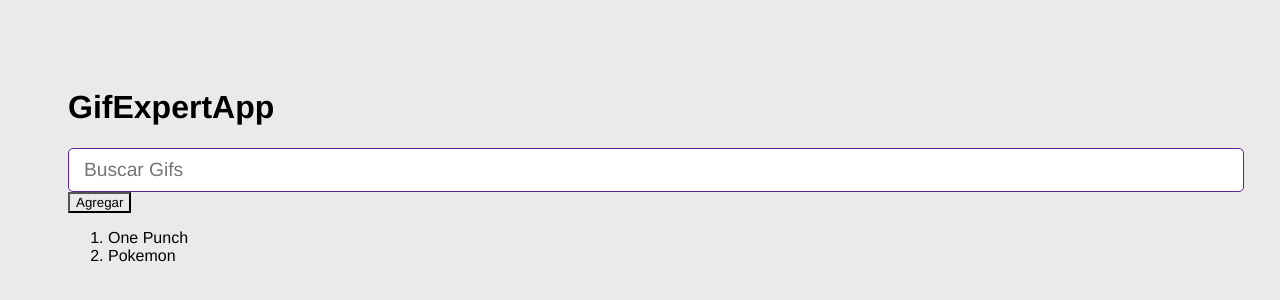
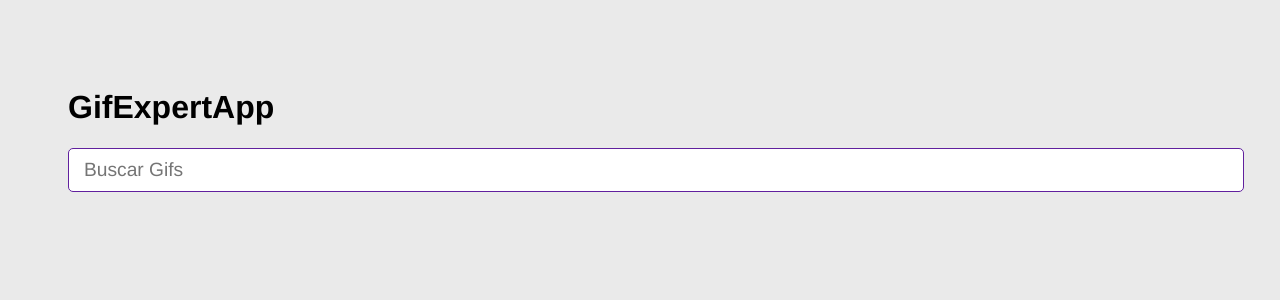
Before and after one commit to Xanul/gifExpertApp, a React (Vite) app: page / in a window 1280 px wide. Shown: the top 300 px of the page. Built offline with nearby package versions, Linux system fonts and the light colour scheme.

Commit message:
Added the logic to AddCategory component

```diff
--- a/src/Components/AddCategory.jsx
+++ b/src/Components/AddCategory.jsx
@@ -1,6 +1,6 @@
 import { useState } from "react"
 
-export const AddCategory = () => {
+export const AddCategory = ({setCategories}) => {
 
   const [inputValue, setInputValue] = useState('')
 
@@ -10,7 +10,11 @@
 
   const onSubmit = (event) => {
     event.preventDefault();
-    console.log(inputValue);
+
+    if(inputValue.trim().length <= 1) return;
+
+    setCategories(categories => [inputValue, ...categories]);
+    setInputValue('')
   }
 
   return (
--- a/src/GifExpertApp.jsx
+++ b/src/GifExpertApp.jsx
@@ -3,7 +3,7 @@
 
 export const GifExpertApp = () => {
 
-  const [categories, setCategories] = useState(['One Punch', 'Pokemon']);
+  const [categories, setCategories] = useState([]);
 
   const onAddCategory = () => {
     setCategories([...categories, 'Valorant']);
@@ -15,10 +15,10 @@
       {/* Titulo */}
       <h1>GifExpertApp</h1>
       {/* Input */}
-      <AddCategory />
+      <AddCategory setCategories={ setCategories }/>
 
       {/* Listado de gifs */}
-      <button onClick={onAddCategory}>Agregar</button>
+      {/* <button onClick={onAddCategory}>Agregar</button> */}
       <ol>
         {categories.map(category => <li key={ category }>{category}</li>)}
       </ol>
```
